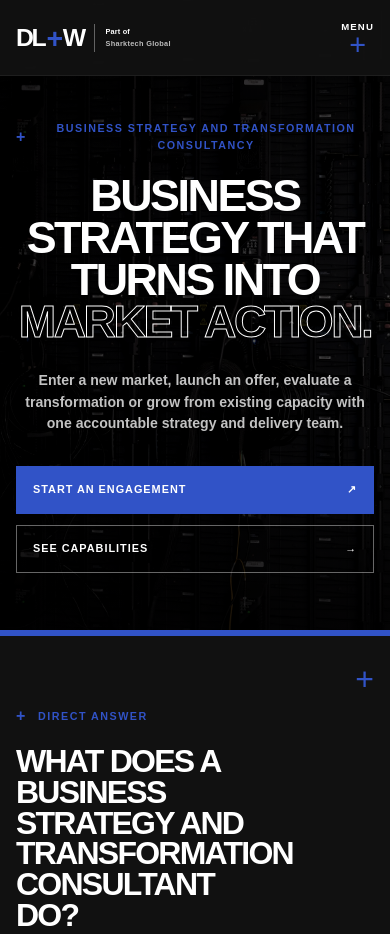
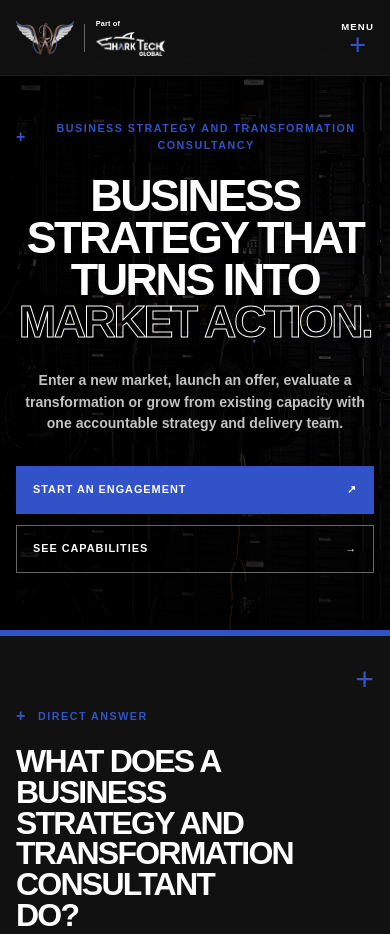
Before and after one commit to avan-sktech/divine, an Astro site in the folder app/: page / in a window 390 px wide. Shown: the top 934 px of the page. Built offline with nearby package versions, Linux system fonts and the light colour scheme; Astro itself is replaced by a stand-in of ours.

Commit message:
Replace both brand wordmarks with their logos in the header and footer
The DL+W type mark and the "Sharktech Global" text line are now artwork. The
Sharktech mark is built from the supplied vector PDF: rendered through pdf.js
(no ImageMagick or Ghostscript on this machine, and the file is vector text with
eight embedded fonts, so there was no raster to extract), then stripped of the
four print registration marks that came with the banner artwork, and trimmed to
its alpha bounding box.

Trimming matters -- the previous Sharktech asset held its artwork inside a
500x500 canvas, and that transparent padding was the cause of the header gap
fixed earlier. Height alone now sets the optical size.

The artwork is near-black, which is invisible on the dark header, so a light
variant is generated: black becomes white and other hues are lifted toward white
to stay legible on #111. The original black version is kept for light grounds.

Sized from what is actually readable rather than what fits: at 24px the
"GLOBAL" row turned to mush, so the marks run at 42px and 30px (34/24 on small
screens), giving a 180x45 lockup in an 88px header.

Co-Authored-By: Claude Opus 5 <noreply@anthropic.com>

```diff
--- a/app/src/components/Footer.astro
+++ b/app/src/components/Footer.astro
@@ -14,13 +14,27 @@ const year = new Date().getFullYear();
     <div class="footer-grid">
       <div>
         <a class="brand brand-footer" href="/" aria-label="DivineLab Worx home">
-          <span class="brand-mark" aria-hidden="true">
-            <b>DL</b><i>+</i><b>W</b>
-          </span>
+          <img
+            class="brand-logo"
+            src="/images/divinelabworx-logo.png"
+            alt="DivineLab Worx"
+            width="307"
+            height="180"
+            loading="lazy"
+            decoding="async"
+          />
           <span class="brand-divider" aria-hidden="true"></span>
           <span class="brand-copy">
             <strong>Part of</strong>
-            <small>Sharktech Global</small>
+            <img
+              class="brand-parent-logo"
+              src="/images/sharktech-global-light.png"
+              alt="Sharktech Global"
+              width="580"
+              height="200"
+              loading="lazy"
+              decoding="async"
+            />
           </span>
         </a>
         <p class="footer-summary">
--- a/app/src/components/Header.astro
+++ b/app/src/components/Header.astro
@@ -8,13 +8,25 @@ const isActive = (href: string) =>
 <header class="site-header">
   <div class="shell header-inner">
     <a class="brand" href="/" aria-label="DivineLab Worx home">
-      <span class="brand-mark" aria-hidden="true">
-        <b>DL</b><i>+</i><b>W</b>
-      </span>
+      <img
+        class="brand-logo"
+        src="/images/divinelabworx-logo.png"
+        alt="DivineLab Worx"
+        width="307"
+        height="180"
+        decoding="async"
+      />
       <span class="brand-divider" aria-hidden="true"></span>
       <span class="brand-copy">
         <strong>Part of</strong>
-        <small>Sharktech Global</small>
+        <img
+          class="brand-parent-logo"
+          src="/images/sharktech-global-light.png"
+          alt="Sharktech Global"
+          width="580"
+          height="200"
+          decoding="async"
+        />
       </span>
     </a>
 
--- a/app/src/styles/visual-layout.css
+++ b/app/src/styles/visual-layout.css
@@ -1,3 +1,30 @@
+/* Brand lockup: both wordmarks are now artwork rather than type. The assets are
+   trimmed to their alpha bounding box, so height alone sets the optical size and
+   there is no transparent padding to fight (the previous Sharktech PNG carried
+   its artwork inside a 500x500 canvas, which read as a broken gap). The Sharktech
+   mark sits taller than the old text line because its "GLOBAL" row is part of the
+   artwork and goes illegible below about 20px. */
+.brand-logo {
+  width: auto;
+  height: 42px;
+  flex: 0 0 auto;
+}
+
+.brand-parent-logo {
+  width: auto;
+  height: 30px;
+  margin-top: 0.28rem;
+}
+
+.brand-copy strong {
+  color: var(--white);
+}
+
+@media (max-width: 680px) {
+  .brand-logo { height: 34px; }
+  .brand-parent-logo { height: 24px; }
+}
+
 .path-card {
   min-height: 620px;
 }
```
Also changed, not shown: app/public/images/divinelabworx-logo.png (added), app/public/images/sharktech-global-light.png (added), app/public/images/sharktech-global.png (added).
